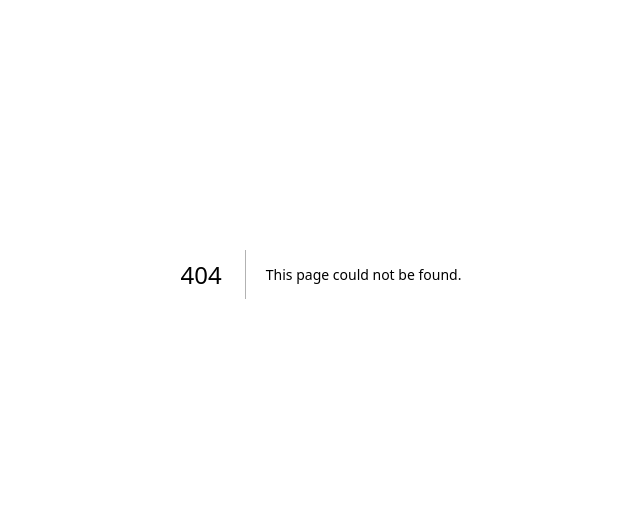
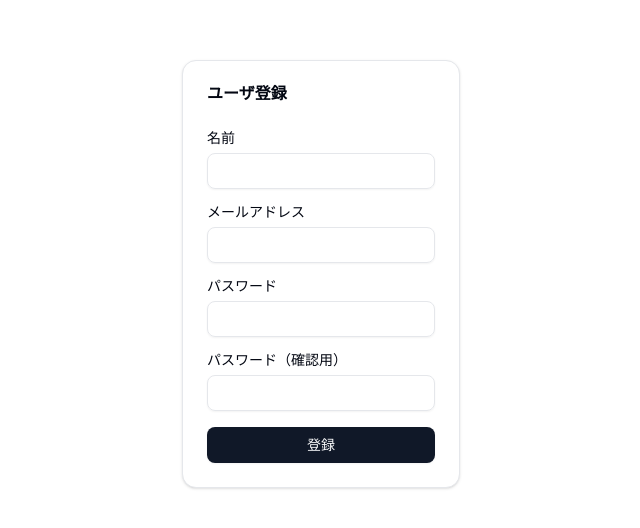
Before and after one commit to kentosoccer0502/next-blog-practice, a Next.js app: page /register in a window 1280 px wide. Before the commit this address had no page. Shown: the part 126-654 px from the top of the page, without its empty margins (319-959 px from the left). Built offline with nearby package versions, Linux system fonts and the light colour scheme.

Commit message:
add: 新規ユーザ登録機能

```diff
--- /dev/null
+++ b/src/app/(auth)/register/page.tsx
@@ -0,0 +1,7 @@
+import RegisterForm from "@/components/auth/RegisterForm"
+
+export default function RegisterPage() {
+  return (
+    <RegisterForm />
+  )
+}
--- /dev/null
+++ b/src/components/auth/RegisterForm.tsx
@@ -0,0 +1,59 @@
+'use client';
+
+import { useActionState } from 'react';
+import { createUser } from '@/lib/actions/createUser'
+import {
+  Card,
+  CardContent,
+  CardHeader,
+  CardTitle,
+} from "@/components/ui/card"
+import { Button } from '@/components/ui/button'
+import { Input } from '@/components/ui/input';
+import { Label } from '@/components/ui/label';
+
+export default function RegisterForm() {
+    const [state, formAction] = useActionState(createUser, {
+        success: false, errors: {}
+    })
+  return (
+    <Card className='w-rull max-w-md mx-auto'>
+        <CardHeader>
+            <CardTitle>ユーザ登録</CardTitle>
+        </CardHeader>
+        <CardContent>
+            <form action={formAction} className='space-y-4'>
+                <div className='space-y-2'>
+                    <Label htmlFor='name'>名前</Label>
+                    <Input id="name" type="text" name="name" required/>
+                    {state.errors.name && (
+                        <p className='text-red-500 text-sm mt-1'>{state.errors.name.join(',')}</p>
+                    )}
+                </div>
+                <div className='space-y-2'>
+                    <Label htmlFor='email'>メールアドレス</Label>
+                    <Input id="email" type="email" name="email" required/>
+                    {state.errors.email && (
+                        <p className='text-red-500 text-sm mt-1'>{state.errors.email.join(',')}</p>
+                    )}
+                </div>
+                <div className='space-y-2'>
+                    <Label htmlFor='password'>パスワード</Label>
+                    <Input id="password" type="password" name="password" required/>
+                    {state.errors.password && (
+                        <p className='text-red-500 text-sm mt-1'>{state.errors.password.join(',')}</p>
+                    )}
+                </div>
+                <div className='space-y-2'>
+                    <Label htmlFor='confirmPassword'>パスワード（確認用）</Label>
+                    <Input id="confirmPassword" type="password" name="confirmPassword" required/>
+                    {state.errors.confirmPassword && (
+                        <p className='text-red-500 text-sm mt-1'>{state.errors.confirmPassword.join(',')}</p>
+                    )}
+                </div>
+                <Button type="submit" className='w-full'>登録</Button>
+            </form>
+        </CardContent>
+    </Card>
+  )
+}
--- /dev/null
+++ b/src/lib/actions/createUser.ts
@@ -0,0 +1,71 @@
+'use server'
+
+import { registerSchema } from "@/validations/user"
+import { prisma } from '@/lib/primsa'
+import bcryptjs from 'bcryptjs'
+import { signIn } from "@/auth"
+import { redirect } from "next/navigation"
+
+type ActionState = {
+    success: boolean,
+    errors: Record<string, string[]>
+}
+
+// バリデーションエラー処理
+function handleValidationError(error: any) : ActionState {
+    const { fieldErrors, formErrors } = error.flatten()
+    // zodの仕様でパスワード一致確認のエラーはformErrorsで渡ってくる
+    // formErrorsがある場合は、confirmPasswordフィールドにエラーを追加
+    if (formErrors.length > 0) {
+        return { success: false, errors: { ...fieldErrors, confirmPassword: formErrors}}
+    }
+    return { success: false, errors: fieldErrors }
+}
+
+// カスタムエラー処理
+function handleError(customErrors: Record<string, string[]>): ActionState {
+    return { success: false, errors: customErrors }
+}
+
+export async function createUser(
+    prevState: ActionState,
+    formData: FormData
+): Promise<ActionState> {
+    // フォームからわたってきた情報を取得
+    const rawFormData = Object.fromEntries(
+        ["name", "email", "password", "confirmPassword"].map(field => [
+            field,
+            formData.get(field) as string
+        ])
+    ) as Record<string, string>
+
+    // バリデーション
+    const validationResult = registerSchema.safeParse(rawFormData)
+    if (!validationResult.success) {
+        return handleValidationError(validationResult.error)
+    }
+
+    // DBにメールアドレスが存在しているかの確認
+    const existingUser = await prisma.user.findUnique({
+        where : { email: rawFormData.email }
+    })
+    if (existingUser) {
+        return handleError({email: ['このメールアドレスは既に登録されています。']})
+    }
+    // DBに登録
+    const hashedPassword = await bcryptjs.hash(rawFormData.password, 12)
+    await prisma.user.create({
+        data: {
+            name: rawFormData.name,
+            email: rawFormData.email,
+            password: hashedPassword
+        }
+    })
+
+    // dashboardにリダイレクト
+    await signIn('credentials', {
+        ...Object.fromEntries(formData),
+        redirect: false
+    })
+    redirect('/dashboard')
+}
--- /dev/null
+++ b/src/validations/user.ts
@@ -0,0 +1,16 @@
+import { z } from "zod"
+export const registerSchema = z.object({
+  name: z.string().min(1, "名前は必須です"),
+  email: z.string({ required_error: "メールアドレスは必須です" })
+  .min(1, "メールアドレスは必須です")
+  .email("不正なメールアドレスです"),
+  password: z.string({ required_error: "パスワードは必須です" })
+    .min(1, "パスワードは必須です")
+    .min(8, "パスワードは最低8文字必要です")
+    .max(32, "パスワードは最大32文字以内にしてください"),
+  confirmPassword: z.string({ required_error: "確認用パスワードは必須です" })
+    .min(1, "確認用パスワードは必須です")
+  }).refine((data) => data.password === data.confirmPassword, {
+  message: "パスワードが一致しません",
+  path: ["confirmPassword"], // エラーを表示するフィールドを指定
+  });
```
Also changed, not shown: 1 other file (tests, documents, lock files or other folders).
